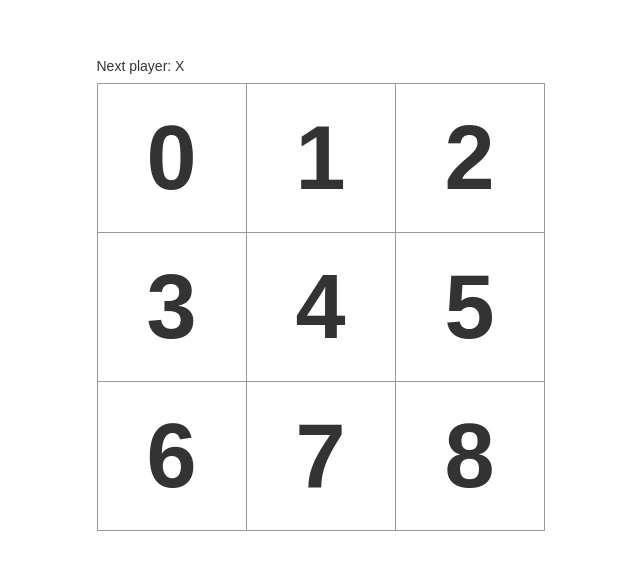
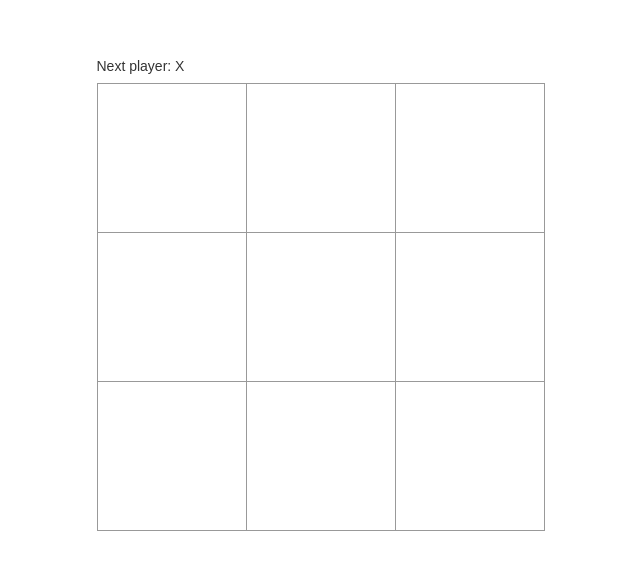
Before and after one commit to SalfromVenice/react-tic-tac-toe, a React app: page / in a window 1280 px wide. Shown: the part 126-696 px from the top of the page, without its empty margins (295-935 px from the left). Built offline with nearby package versions, Linux system fonts and the light colour scheme.

Commit message:
bit of refactoring and final touches

```diff
--- a/src/index.jsx
+++ b/src/index.jsx
@@ -3,30 +3,52 @@
 
 import '../assets/stylesheets/application.scss';
 
-class Square extends React.Component {
+const Square = (props) => {
+  return (
+    <button className="square" onClick={props.onClick}>
+      {props.value}
+    </button>
+  );
+}
+
+class Board extends React.Component {
   constructor(props) {
     super(props);
     this.state = {
-      value: null,
+      squares: Array(9).fill(null),
+      xIsNext: true,
     };
   }
 
-  render() {
+  handleClick(i) {
+    const squares = this.state.squares.slice();
+    if (calculateWinner(squares) || squares[i]) {
+      return;
+    }
+    squares[i] = this.state.xIsNext ? 'X' : 'O';
+    this.setState({
+      squares: squares,
+      xIsNext: !this.state.xIsNext,
+    });
+  }
+
+  renderSquare(i) {
     return (
-      <button className="square" onClick={() => console.log('click')}>
-        {this.props.value}
-      </button>
+      <Square
+        value={this.state.squares[i]}
+        onClick={() => this.handleClick(i)}
+      />
     );
-  }
-}
-
-class Board extends React.Component {
-  renderSquare(i) {
-    return <Square value={i} />;
   }
 
   render() {
-    const status = 'Next player: X';
+    const winner = calculateWinner(this.state.squares);
+    let status;
+    if (winner) {
+      status = 'Winner: ' + winner;
+    } else {
+      status = 'Next player: ' + (this.state.xIsNext ? 'X' : 'O');
+    }
 
     return (
       <div>
@@ -67,6 +89,26 @@
   }
 }
 
+function calculateWinner(squares) {
+  const lines = [
+    [0, 1, 2],
+    [3, 4, 5],
+    [6, 7, 8],
+    [0, 3, 6],
+    [1, 4, 7],
+    [2, 5, 8],
+    [0, 4, 8],
+    [2, 4, 6],
+  ];
+  for (let i = 0; i < lines.length; i++) {
+    const [a, b, c] = lines[i];
+    if (squares[a] && squares[a] === squares[b] && squares[a] === squares[c]) {
+      return squares[a];
+    }
+  }
+  return null;
+}
+
 const root = document.getElementById('root');
 if (root) {
   ReactDOM.render(<Game />, root);
```
